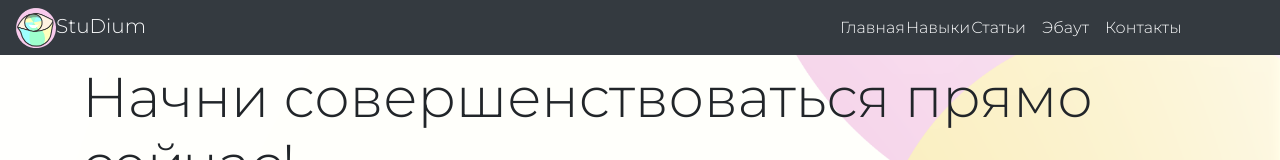
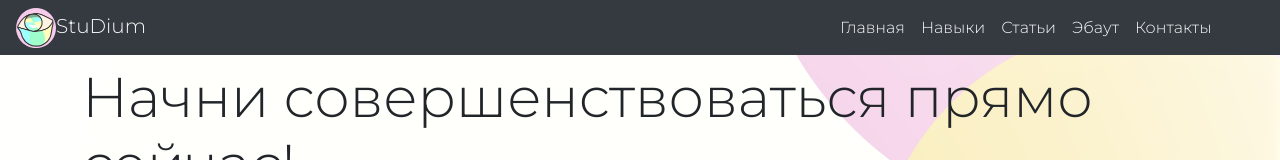
Before and after one commit to dododopizza/ahohoho, a plain HTML site: page index.html in a window 1280 px wide. Shown: the top 160 px of the page. Drawn offline with nearby package versions, Linux system fonts and the light colour scheme.

Commit message:
Update index.html

```diff
--- a/index.html
+++ b/index.html
@@ -30,17 +30,17 @@
                     <a class="nav-link text-light " href="index.html">Главная <span class="sr-only">(current)</span></a
             >
           </li>
-          <li class="nav-item row">
-            <a class="nav-link text-light col-md-6" href="index.html#Курсы">Навыки</a>
+          <li class="nav-item">
+            <a class="nav-link text-light" href="index.html#Курсы">Навыки</a>
                 </li>
                 <li class="nav-item">
-                    <a class="nav-link text-light col-md-6" href="#">Статьи</a>
+                    <a class="nav-link text-light" href="#">Статьи</a>
                 </li>
                 <li class="nav-item">
-                    <a class="nav-link text-light col-md-6" href="about.html">Эбаут</a>
+                    <a class="nav-link text-light" href="about.html">Эбаут</a>
                 </li>
                 <li class="nav-item">
-                    <a class="nav-link text-light col-md-6" href="abcours.html">Контакты</a>
+                    <a class="nav-link text-light" href="abcours.html">Контакты </a>
                 </li>
 
             </ul>
```
